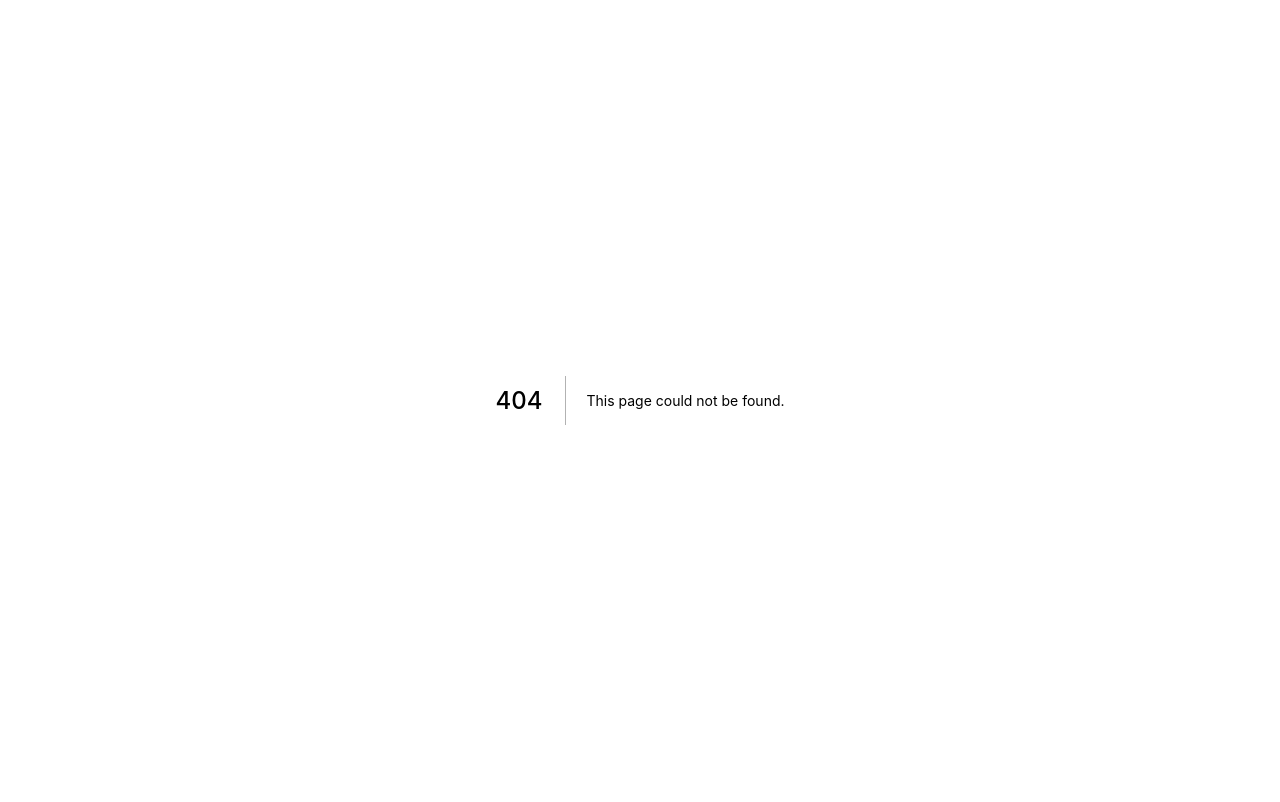
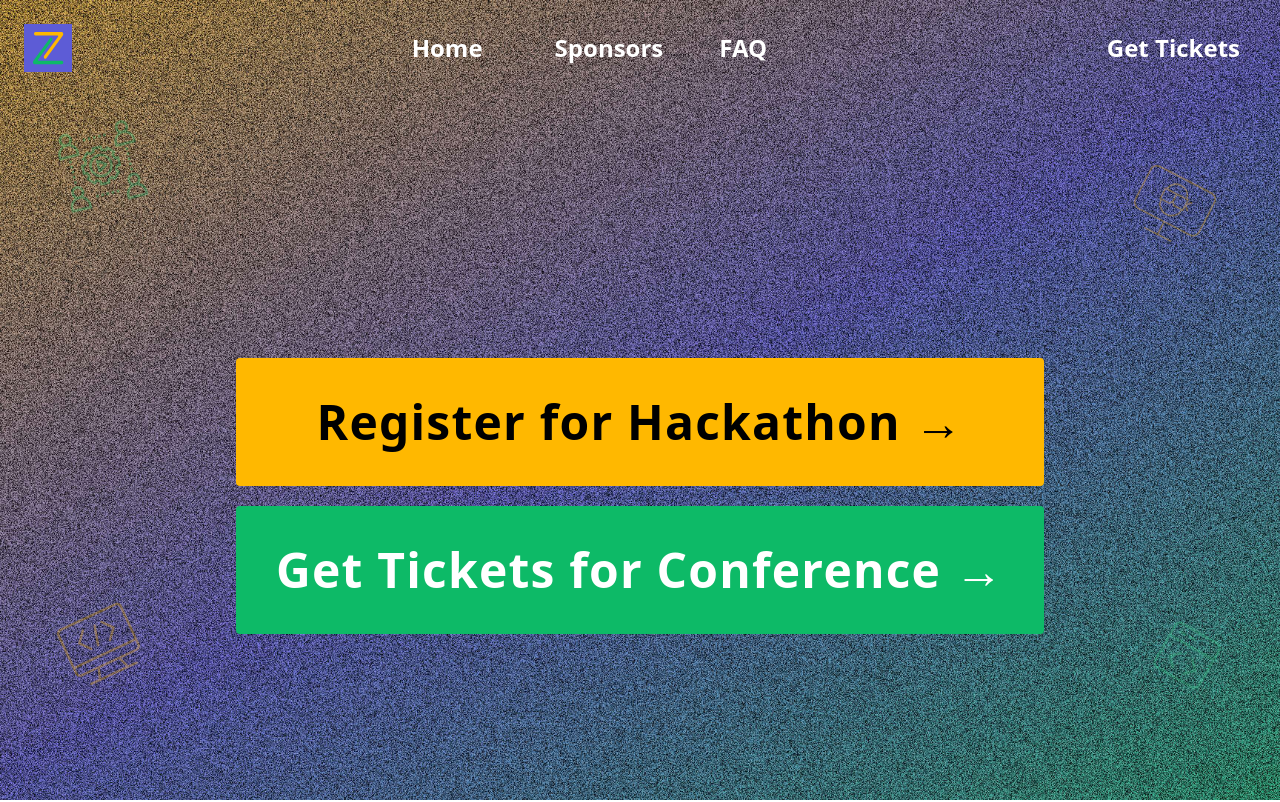
Before and after one commit to GenZtechies/gzt-hackfest, a Next.js app: page /tickets in a window 1280 px wide. Before the commit this address had no page. Shown: the top 802 px of the page. Built offline with nearby package versions, Linux system fonts and the light colour scheme.

Commit message:
feat: tickets page, footer / header componet breakdown

```diff
--- /dev/null
+++ b/components/Footer.tsx
@@ -0,0 +1,61 @@
+import React from "react";
+import Link from "next/link";
+
+const Footer = () => {
+    return (
+        <footer className="flex flex-col items-center min-h-screen p-10">
+            <div className="my-auto w-full max-w-6xl">
+                <h3 className="text-4xl md:text-6xl text-white font-bold">
+                    Stay <span className="text-primary-green">In</span> <span className="text-primary-yellow">Touch.</span>
+                </h3>
+
+                <ul className="text-lg md:text-3xl text-white font-bold leading-loose md:leading-loose my-5 text-justify list-disc list-inside">
+                    <li>
+                        <Link href="/tickets">
+                            <a className="underline">Register for HackFest2022</a>
+                        </Link>
+                    </li>
+                    <li>
+                        <a href="https://bit.ly/join-gzt" target="_blank" rel="noopener noreferrer" className="underline">
+                            Join the community
+                        </a>
+                    </li>
+                    <li>
+                        <a href="mailto:hello@genztechies.com">hello@genztechies.com</a>
+                    </li>
+
+                    <li className="mt-5">
+                        Socials:
+                        <ul className="list-disc list-inside indent-8">
+                            <li>
+                                <a href="http://twitter.com/genztechies" target="_blank" rel="noopener noreferrer" className="underline">
+                                    Twitter
+                                </a>
+                            </li>
+                            <li>
+                                <a href="http://linkedin.com/company/genztechies" target="_blank" rel="noopener noreferrer" className="underline">
+                                    Linkedin
+                                </a>
+                            </li>
+                            <li>
+                                <a href="http://instagram.com/genztechies" target="_blank" rel="noopener noreferrer" className="underline">
+                                    Instagram
+                                </a>
+                            </li>
+                        </ul>
+                    </li>
+                </ul>
+
+                <p className="text-lg md:text-2xl text-white font-bold leading-loose md:leading-loose my-5">
+                    &copy; Event Hosted by&nbsp;
+                    <a href="https://genztechies.com" target="_blank" rel="noopener noreferrer" className="underline">
+                        GenZTechies
+                    </a>
+                    . 501(c)(3) nonprofit.
+                </p>
+            </div>
+        </footer>
+    );
+};
+
+export default Footer;
--- a/components/Header.tsx
+++ b/components/Header.tsx
@@ -1,6 +1,7 @@
 import React from "react";
+import Link from "next/link";
 
-const TopNavigationBar = () => {
+const Header = () => {
     const [isMobileNavExpanded, setIsMobileNavExpanded] = React.useState(false);
 
     return (
@@ -21,25 +22,31 @@ const TopNavigationBar = () => {
 
             <ul className={["flex flex-col mt-4 space-y-2 lg:mt-0 lg:flex-row lg:-mx-6 lg:space-y-0 lg:flex lg:space-x-14", isMobileNavExpanded ? "block" : "hidden"].join(" ")}>
                 <li className="text-2xl text-white font-bold hover:text-primary-green transition-all mx-4">
-                    <a href="#home">Home</a>
+                    <Link href="/#home">
+                        <a>Home</a>
+                    </Link>
                 </li>
                 <li className="text-2xl text-white font-bold hover:text-primary-green transition-all mx-4">
-                    <a href="#sponsors">Sponsors</a>
+                    <Link href="/#sponsors">
+                        <a>Sponsors</a>
+                    </Link>
                 </li>
                 <li className="text-2xl text-white font-bold hover:text-primary-green transition-all mx-4">
-                    <a href="#faq">FAQ</a>
+                    <Link href="/#faq">
+                        <a>FAQ</a>
+                    </Link>
                 </li>
             </ul>
 
             <ul className={["flex flex-col lg:flex-row lg:space-x-5 lg:flex", isMobileNavExpanded ? "block" : "hidden"].join(" ")}>
                 <li className="text-2xl text-white font-bold hover:text-primary-green transition-all mx-4">
-                    <a href="" target="_blank" rel="noopener noreferrer">
-                        Get Tickets
-                    </a>
+                    <Link href="/tickets">
+                        <a>Get Tickets</a>
+                    </Link>
                 </li>
             </ul>
         </nav>
     );
 };
 
-export default TopNavigationBar;
+export default Header;
--- a/components/index.ts
+++ b/components/index.ts
@@ -1 +1,2 @@
 export { default as Header } from "./Header";
+export { default as Footer } from "./Footer";
--- a/pages/index.tsx
+++ b/pages/index.tsx
@@ -1,10 +1,11 @@
 import React from "react";
+import Link from "next/link";
 import { NextPage } from "next";
 // @ts-ignore
 import Zoom from "react-reveal/Zoom";
 import { Accordion, AccordionItem, AccordionItemHeading, AccordionItemButton, AccordionItemPanel } from "react-accessible-accordion";
 
-import { Header } from "../components";
+import { Header, Footer } from "../components";
 
 const Home: NextPage = () => {
     return (
@@ -37,9 +38,9 @@ const Home: NextPage = () => {
                         </h1>
 
                         <div className="flex flex-col md:flex-row gap-5 justify-center my-10">
-                            <a href="" target="_blank" rel="noopener noreferrer" className="text-center text-white font-black px-6 py-3 bg-primary-purple tracking-wide">
-                                Register for HackFest2022 →
-                            </a>
+                            <Link href="/tickets">
+                                <a className="text-center text-white font-black px-6 py-3 bg-primary-purple tracking-wide">Register for HackFest2022 →</a>
+                            </Link>
                             <a href="https://bit.ly/join-gzt" target="_blank" rel="noopener noreferrer" className="text-center text-white font-black px-6 py-3 bg-primary-purple tracking-wide">
                                 Join the Community →
                             </a>
@@ -307,58 +308,7 @@ const Home: NextPage = () => {
                 </section>
             </main>
 
-            <footer className="flex flex-col items-center min-h-screen p-10">
-                <div className="my-auto w-full max-w-6xl">
-                    <h3 className="text-4xl md:text-6xl text-white font-bold">
-                        Stay <span className="text-primary-green">In</span> <span className="text-primary-yellow">Touch.</span>
-                    </h3>
-
-                    <ul className="text-lg md:text-3xl text-white font-bold leading-loose md:leading-loose my-5 text-justify list-disc list-inside">
-                        <li>
-                            <a href="" target="_blank" rel="noopener noreferrer" className="underline">
-                                Register for HackFest2022
-                            </a>
-                        </li>
-                        <li>
-                            <a href="https://bit.ly/join-gzt" target="_blank" rel="noopener noreferrer" className="underline">
-                                Join the community
-                            </a>
-                        </li>
-                        <li>
-                            <a href="mailto:hello@genztechies.com">hello@genztechies.com</a>
-                        </li>
-
-                        <li className="mt-5">
-                            Socials:
-                            <ul className="list-disc list-inside indent-8">
-                                <li>
-                                    <a href="http://twitter.com/genztechies" target="_blank" rel="noopener noreferrer" className="underline">
-                                        Twitter
-                                    </a>
-                                </li>
-                                <li>
-                                    <a href="http://linkedin.com/company/genztechies" target="_blank" rel="noopener noreferrer" className="underline">
-                                        Linkedin
-                                    </a>
-                                </li>
-                                <li>
-                                    <a href="http://instagram.com/genztechies" target="_blank" rel="noopener noreferrer" className="underline">
-                                        Instagram
-                                    </a>
-                                </li>
-                            </ul>
-                        </li>
-                    </ul>
-
-                    <p className="text-lg md:text-2xl text-white font-bold leading-loose md:leading-loose my-5 text-justify">
-                        &copy; Event Hosted by&nbsp;
-                        <a href="https://genztechies.com" target="_blank" rel="noopener noreferrer" className="underline">
-                            GenZTechies.
-                        </a>
-                        &nbsp; 501(c)(3) nonprofit.
-                    </p>
-                </div>
-            </footer>
+            <Footer />
         </>
     );
 };
--- /dev/null
+++ b/pages/tickets.tsx
@@ -0,0 +1,48 @@
+import React from "react";
+import { NextPage } from "next";
+import { Header, Footer } from "../components";
+
+const Tickets: NextPage = () => {
+    return (
+        <>
+            <div className="h-screen w-full bg-no-repeat bg-cover bg-[url('/assets/images/site-bg.jpeg')] fixed -z-50" />
+
+            <Header />
+
+            <main>
+                <section>
+                    <div className="fixed -z-10 opacity-30 hidden lg:block right-10 top-36 animate-pulse">
+                        <img src="/assets/images/bg-icon-1.svg" alt="hackathon" />
+                    </div>
+                    <div className="fixed -z-10 opacity-30 hidden lg:block left-10 top-36 animate-bounce">
+                        <img src="/assets/images/bg-icon-4.svg" alt="hackathon" />
+                    </div>
+
+                    <div className="fixed -z-10 opacity-30 hidden lg:block left-10 bottom-20 animate-pulse">
+                        <img src="/assets/images/bg-icon-2.svg" alt="hackathon" />
+                    </div>
+                    <div className="fixed -z-10 opacity-30 hidden lg:block right-10 bottom-20 animate-spin">
+                        <img src="/assets/images/bg-icon-3.svg" alt="hackathon" />
+                    </div>
+                </section>
+
+                <section id="get-tickets" className="flex flex-col items-center min-h-screen p-10">
+                    <div className="m-auto">
+                        <div className="flex flex-col gap-5 justify-center my-10">
+                            <a href="" target="_blank" rel="noopener noreferrer" className="text-2xl md:text-5xl text-center rounded text-black font-black p-10 bg-primary-yellow tracking-wide">
+                                Register for Hackathon →
+                            </a>
+                            <a href="" target="_blank" rel="noopener noreferrer" className="text-2xl md:text-5xl text-center rounded text-white font-black p-10 bg-primary-green tracking-wide">
+                                Get Tickets for Conference →
+                            </a>
+                        </div>
+                    </div>
+                </section>
+            </main>
+
+            <Footer />
+        </>
+    );
+};
+
+export default Tickets;
```
